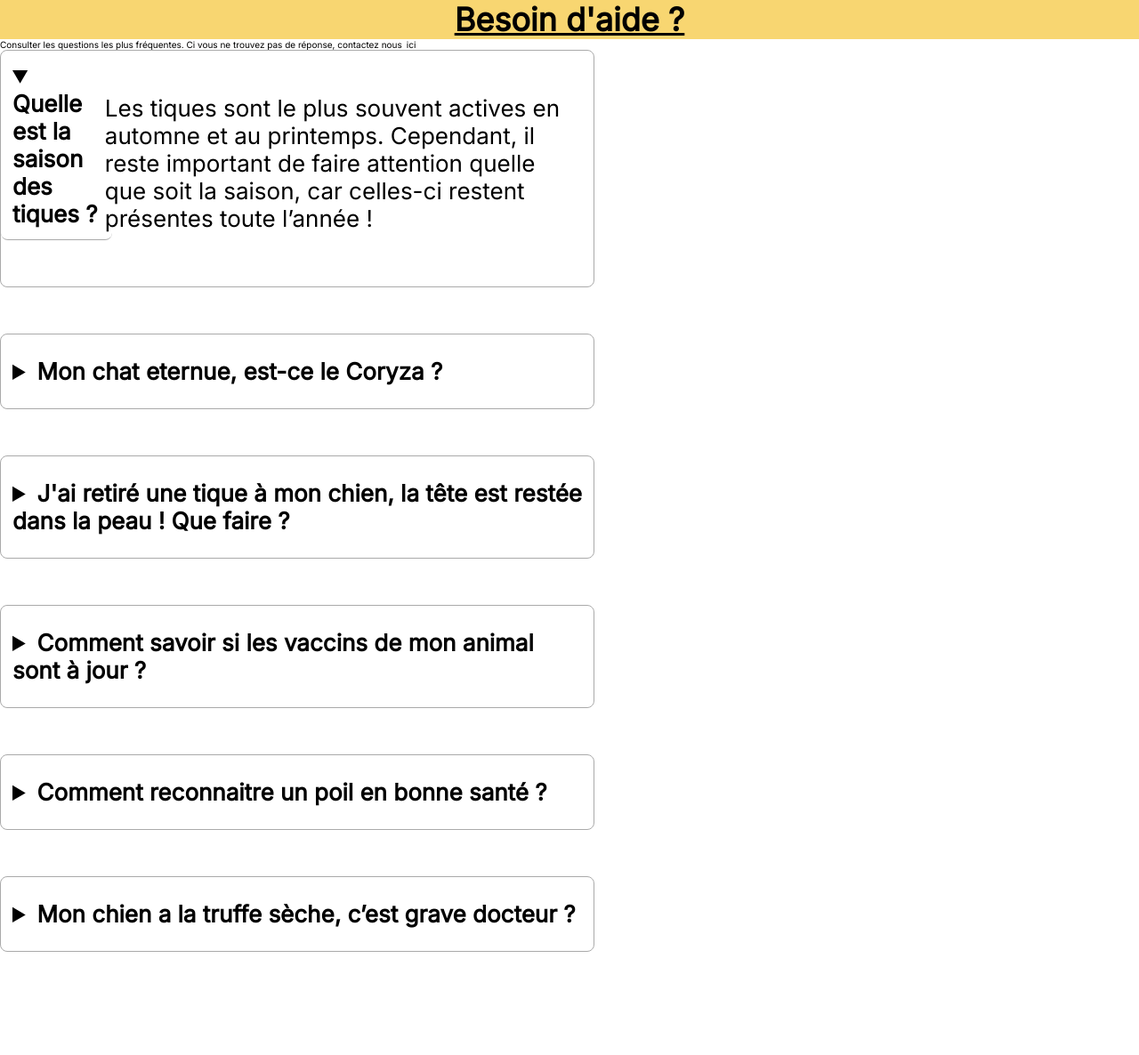
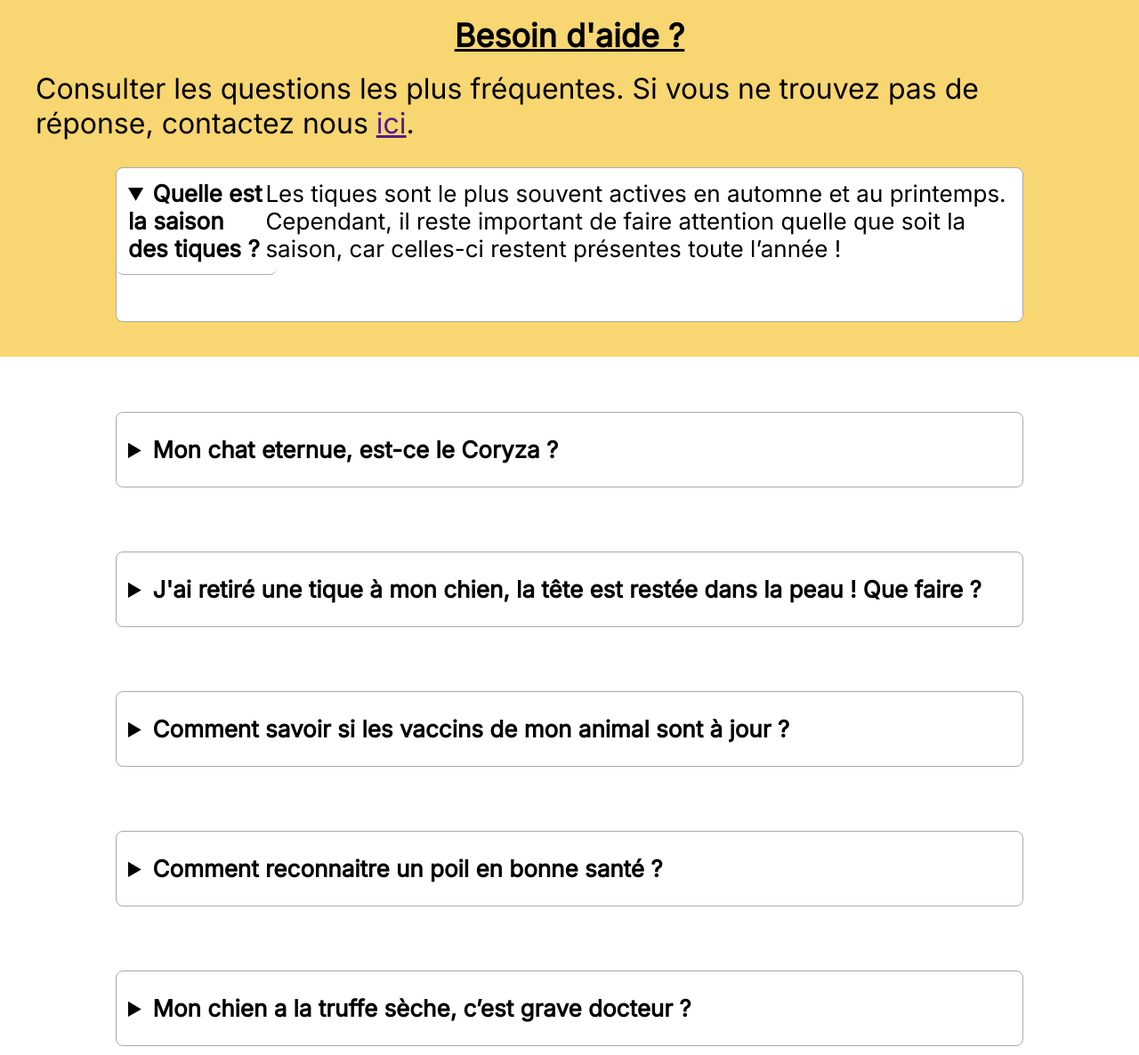
Before and after one commit to KoukiFactori/s3_vetelib, a Symfony app: template templates/faq/index.html.twig in a window 1280 px wide. Shown: the part 177-1363 px from the top of the page at 89% size. Before the commit the page ends 1247 px from the top, so only its background shows below. Run offline with Twig, Linux system fonts and the light colour scheme; the template is opened without the code that fills it, so the values that code supplies are empty; some libraries are stand-ins or nearby versions.

Commit message:
fin du css (sans image de patte de chat)

```diff
--- a/public/css/faq.css
+++ b/public/css/faq.css
@@ -1,4 +1,5 @@
-html, body {
+html,
+body {
     margin: 0;
     padding: 0;
     box-sizing: border-box;
@@ -16,30 +17,44 @@ html, body {
     text-decoration: underline;
     margin: 0;
     font-size: 36px;
+    padding: 0.5em;
 }
 
 .intro {
-    display: flex;
-    flex: 1;
-    align-items: center;
+    background-color: #F8D671;
+    padding-left: 2em;
+    padding-right: 2em;
+    padding-bottom: 1em;
+}
+.lien {
+    background-color: #F8D671;
     margin: 0;
-    column-gap: 5px;
-    row-gap: 32px;
+    font-size: 20px;
 }
 
+.firstD {
+    background-color: #F8D671;
+}
 
 .faqD {
     display: flex;
-    justify-items: center;
     flex-direction: column;
-    row-gap: 52px;
-    font-size: 26px;
+    row-gap: 1.5em;
+    font-size: 20px;
+    width: auto;
+}
+.detone {
+    background-color: white;
+    justify-content: center;
+    margin-bottom: 1.5em;
 
 }
+
 details {
     border: 1px solid #aaa;
     border-radius: 8px;
     padding: 1em 0.5em .5em;
+    margin: 10px;
 }
 
 summary {
@@ -51,14 +66,43 @@ summary {
 details[open] {
     padding: 0.5em 0.5em 1em;
 }
+
 details[open] summary {
     border-bottom: 1px solid #aaa;
     border-bottom-left-radius: 8px;
     border-bottom-right-radius: 8px;
     margin-bottom: 1em;
 }
+
 @media (min-width: 769px) {
     details {
-        width: 50%;
+
+        display: flex;
+        border: 1px solid #aaa;
+        border-radius: 8px;
+        padding: 1em 0.5em 0.5em;
+        margin-left: 5em;
+        margin-right: 5em;
     }
+
+    .intro {
+        background-color: #F8D671;
+        padding-left: 4em;
+        padding-right: 4em;
+        padding-bottom: 2em;
+    }
+    .lien {
+        background-color: #F8D671;
+        margin: 0;
+        font-size: 32px;
+    }
+
+    .faqD {
+        display: flex;
+        flex-direction: column;
+        row-gap: 2em;
+        font-size: 26px;
+        justify-content: center;
+    }
+
 }
--- a/templates/faq/index.html.twig
+++ b/templates/faq/index.html.twig
@@ -1,6 +1,7 @@
 {% extends 'base.html.twig' %}
 
-{% block title %}Hello FAQController!{% endblock %}
+{% block title %}Hello FAQController!
+{% endblock %}
 {% block stylesheets %}
 
 	<link href="/css/faq.css" rel="stylesheet">
@@ -9,14 +10,19 @@
 	<div class="faq">
 		<h1 class="title introx">Besoin d'aide ?</h1>
 
-    <p class="intro">Consulter les questions les plus fréquentes. Ci vous ne trouvez pas de réponse, contactez nous <a class ="intro">ici</a></p>
+		<div class="intro">
+			<p class="lien">Consulter les questions les plus fréquentes. Si vous ne trouvez pas de réponse, contactez nous
+				<a class="lien" href="">ici</a>.
+			</p>
+		</div>
 		<div class="faqD">
-
-        <details open class="intro">
+			<div class="firstD">
+				<details open class="detone">
 					<summary>Quelle est la saison des tiques ?</summary>
 					Les tiques sont le plus souvent actives en automne et au printemps.
 														                Cependant, il reste important de faire attention quelle que soit la saison, car celles-ci restent présentes toute l’année !
 				</details>
+			</div>
 			<details>
 				<summary>Mon chat eternue, est-ce le Coryza ?</summary>
 				Lorem ipsum dolor sit amet, consectetur adipiscing elit. Nullam elementum ipsum eget molestie pulvinar.
@@ -40,7 +46,6 @@
 				<summary>Mon chien a la truffe sèche, c’est grave docteur ?</summary>
 				Lorem ipsum dolor sit amet, consectetur adipiscing elit. Maecenas feugiat.
 			</details>
-
 		</div>
 	</div>
 {% endblock %}
```
Lines whose indentation alone changed are shown as unchanged.
